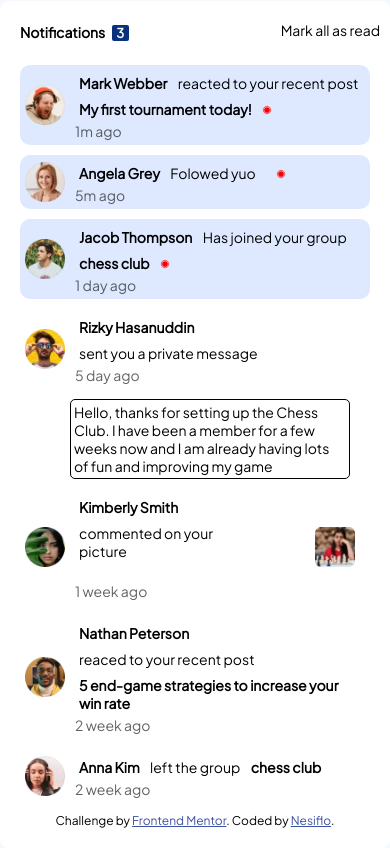
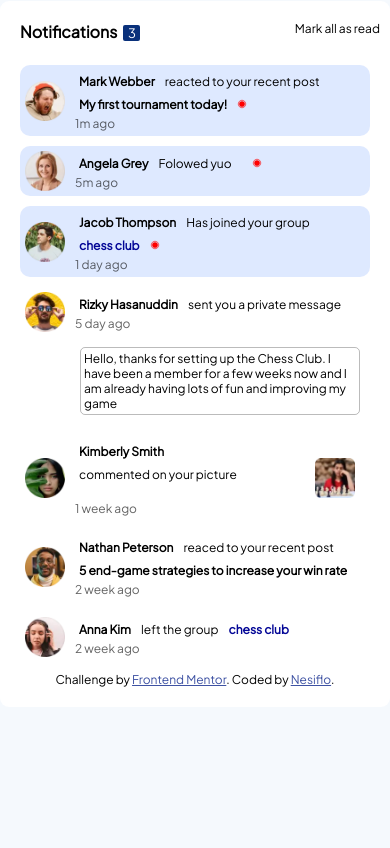
Before and after one commit to neidersinis1/mentor2, a plain HTML site: page index.html in a window 390 px wide. Drawn offline with nearby package versions, Linux system fonts and the light colour scheme.

Commit message:
modificamos los archivos

```diff
--- a/index.html
+++ b/index.html
@@ -3,7 +3,6 @@
   <head>
     <meta charset="UTF-8" />
     <meta name="viewport" content="width=device-width, initial-scale=1.0" />
-    <!-- displays site properly based on user's device -->
     <link rel="preconnect" href="https://fonts.googleapis.com" />
     <link rel="preconnect" href="https://fonts.gstatic.com" crossorigin />
     <link
@@ -15,12 +14,10 @@
       rel="icon"
       type="image/png"
       sizes="32x32"
-      href="./images/favicon-32x32.png"
+      href="./assets/images/favicon-32x32.png"
     />
 
     <title>Notifications Page</title>
-
-    <!-- Feel free to remove these styles or customise in your own stylesheet 👍 -->
     <link rel="stylesheet" href="styles.css" />
     <script
       defer
@@ -35,26 +32,27 @@
   </head>
   <body>
     <main class="main-container">
-      <div class="header-container">
-        <div class="notificacion">
-          Notifications
+      <header class="header-container">
+        <div class="notification">
+          <h1>Notifications</h1>
           <span class="noti-number"></span>
         </div>
         <div class="todos-leidos">Mark all as read</div>
-      </div>
+      </header>
       <div class="chat-container">
         <ul class="notification-list">
           <li>
             <div class="chat">
+              <picture>
                 <img src="./assets/images/avatar-mark-webber.webp" alt="foto" />
+              </picture>
               <div>
                 <p>
                   <span id="n1" class="name">Mark Webber</span>
                   <span class="mensaje-IA1"> reacted to your recent post</span>
-                  <span id="e1" class="etiquet"
-                    >My first tournament today!</span
-                  >
-
+                  <span id="e1" class="etiquet">
+                    My first tournament today!
+                  </span>
                   <span class="punto">
                     <ion-icon name="radio-button-on-outline"></ion-icon>
                   </span>
@@ -67,7 +65,9 @@
 
           <li>
             <div class="chat">
+              <picture>
                 <img src="./assets/images/avatar-angela-gray.webp" alt="foto" />
+              </picture>
               <div>
                 <p>
                   <span id="n2" class="name">Angela Grey</span>
@@ -85,15 +85,17 @@
 
           <li>
             <div class="chat">
+              <picture>
                 <img
                   src="./assets/images/avatar-jacob-thompson.webp"
                   alt="foto"
                 />
+              </picture>
               <div>
                 <p>
                   <span id="n3" class="name">Jacob Thompson</span>
                   <span class="mensaje-IA1">Has joined your group</span>
-                  <span id="e3" class="etiquet inactivo">chess club</span>
+                  <span id="e3" class="etiqueta1 inactivo">chess club</span>
                   <span class="punto"
                     ><ion-icon name="radio-button-on-outline"></ion-icon
                   ></span>
@@ -106,10 +108,12 @@
 
           <li>
             <div class="chat1">
+              <picture>
                 <img
                   src="./assets/images/avatar-rizky-hasanuddin.webp"
                   alt="foto"
                 />
+              </picture>
               <div>
                 <p>
                   <span class="name">Rizky Hasanuddin</span>
@@ -159,10 +163,12 @@
 
           <li>
             <div class="chat1">
+              <picture>
                 <img
                   src="./assets/images/avatar-nathan-peterson.webp"
                   alt="foto"
                 />
+              </picture>
               <div>
                 <p>
                   <span class="name">Nathan Peterson</span>
@@ -185,12 +191,14 @@
 
           <li>
             <div class="chat1">
+              <picture>
                 <img src="./assets/images/avatar-anna-kim.webp" alt="foto" />
+              </picture>
               <div>
                 <p>
                   <span class="name">Anna Kim</span>
                   <span class="mensaje-IA1">left the group</span>
-                  <span class="etiquet">chess club</span>
+                  <span class="etiqueta1">chess club</span>
                   <span class="inactive">
                     <ion-icon name="radio-button-on-outline"></ion-icon>
                   </span>
--- a/main.js
+++ b/main.js
@@ -23,22 +23,10 @@ let name13 = document.querySelector("#n3");
 let chatn3 = document.querySelector(".chat ")[2];
 
 let notification = document.querySelectorAll(".punto").length * 1;
-// localStorage.setItem("valorEnLS", notification);
 
 let notiNumber = document.querySelector(".noti-number");
-if (notification == "0") {
-  notiNumber.classList.add("inactive");
-} else {
-}
 
 notiNumber.innerHTML = `${notification}`;
-
-if (notification.length == 0) {
-  notiNumber.setAttribute("class", "inactive");
-} else {
-}
-
-// console.log(notiNumber);
 
 let name1 = document.querySelectorAll(".name1");
 
@@ -48,30 +36,36 @@ let mensaje1 = document.querySelectorAll(".mensaje1");
 
 name11.addEventListener("click", () => {
   let notification = document.querySelectorAll(".punto").length - 1 * 0.99;
-  Math.floor(notification);
   localStorage.setItem("valorEnLS", notification);
 });
 
 name11.addEventListener("click", () => {
   let notification = localStorage.getItem("valorEnLS");
   document.querySelector(".noti-number").innerHTML = notification;
-  // notiNumber.innerHTML = `${notification}`;
 });
 
 name11.addEventListener("click", () => {
   localStorage.removeItem("valorEnLS");
 });
 
+etiquet1.addEventListener("click", () => {
+  let notification = document.querySelectorAll(".punto").length - 1 * 0.99;
+  localStorage.setItem("valorEnLS", notification);
+});
+
+etiquet1.addEventListener("click", () => {
+  let notification = localStorage.getItem("valorEnLS");
+  document.querySelector(".noti-number").innerHTML = notification;
+});
+
 name12.addEventListener("click", () => {
   let notification = document.querySelectorAll(".punto").length - 1 * 0.99;
 
   localStorage.setItem("valorEnLS", notification);
-  // console.log(notification);
 });
 name12.addEventListener("click", () => {
   let notification = localStorage.getItem("valorEnLS");
   document.querySelector(".noti-number").innerHTML = notification;
-  // notiNumber.innerHTML = +`${notification}`;
 });
 
 name12.addEventListener("click", () => {
@@ -82,12 +76,10 @@ name13.addEventListener("click", () => {
   let notification = document.querySelectorAll(".punto").length - 1 * 0.99;
 
   localStorage.setItem("valorEnLS", notification);
-  // console.log(notification);
 });
 name13.addEventListener("click", () => {
   let notification = localStorage.getItem("valorEnLS");
   document.querySelector(".noti-number").innerHTML = notification;
-  // notiNumber.innerHTML = notification;
 });
 
 name13.addEventListener("click", () => {
@@ -127,9 +119,6 @@ function markAllRead() {
 function marketiquet1() {
   point1.classList.replace("punto", "inactive");
   chate1.classList.replace("chat", "chat1");
-  // for (let i = 0; i < chate1.length; i++) {
-  //   chate1[i].setAttribute("class", "chat1");
-  // }
 }
 
 function markName11() {
@@ -138,11 +127,6 @@ function markName11() {
 }
 
 function marketiquet2() {
-  // for (let i = 0; i < point2.length; i++) {
-  //   point2[i].setAttribute("class", "inactive");
-  // }
-  // point2.setAttribute("class", "inactive");
-  // point2.classList.add("inactive");
   // chate2.classList.replace("chat", "chat1");
 }
 
@@ -152,9 +136,6 @@ function markName12() {
 }
 
 function marketiquet3() {
-  // for (let i = 0; i < point2.length; i++) {
-  //   point2[i].setAttribute("class", "inactive");
-  // }
   // point2.setAttribute("class", "inactive");
   // point2.classList.add("inactive");
   // chate2.classList.replace("chat", "chat1");
--- a/styles.css
+++ b/styles.css
@@ -15,20 +15,26 @@ body {
   background-color: white;
   width: 60%;
   height: 90%;
-  font-size: 1.3rem;
+  font-size: 1.1rem;
   position: relative;
   margin: auto;
   margin-top: 3rem;
+  margin-bottom: 3rem;
   padding: 2rem 2rem;
   border-radius: 0.9rem;
+  padding: 2rem;
 }
 
 .header-container {
   display: flex;
   margin-bottom: 2rem;
 }
-.notificacion {
-  font-weight: 900;
+.notification {
+  font-weight: 400;
+}
+h1 {
+  font-size: 1.6rem;
+  display: inline-block;
 }
 
 .noti-number {
@@ -42,11 +48,6 @@ body {
   display: inline-block;
 }
 span {
-  /* background-color: hsl(219, 85%, 26%); */
-  /* color: white; */
-  /* font-size: 1.3rem; */
-  /* width: 1.7rem; */
-  /* text-align: center; */
   margin: 0.4rem;
   border-radius: 0.2rem;
   display: inline-block;
@@ -75,7 +76,6 @@ span {
 }
 
 .chat1 {
-  /* background-color: hsla(219, 97%, 50%, 0.089); */
   margin-bottom: 1rem;
   text-decoration: none;
   list-style: none;
@@ -86,15 +86,10 @@ span {
 }
 
 li {
-  /* background-color: hsla(219, 100%, 50%, 0.13); */
-  /* height: 6.5rem; */
-  /* margin-bottom: 1rem; */
-  /* text-decoration: none; */
   list-style: none;
-  /* display: flex;
-  align-items: center; */
   border-radius: 1rem;
 }
+
 img {
   width: 4rem;
   display: flex;
@@ -104,69 +99,72 @@ img {
 }
 
 .mensaje {
-  /* background-color: hsla(219, 95%, 50%, 0.24); */
-  width: 90%;
+  width: 80%;
   display: flex;
   position: relative;
   left: 5rem;
   margin-bottom: 2rem;
   border-radius: 0.5rem;
-  padding: 0.3rem;
-  /* cursor: pointer; */
-}
-
-.mensaje1 {
-  width: 85%;
-  display: flex;
-  position: relative;
-  left: 5rem;
-  margin-bottom: 1rem;
-  border-radius: 0.5rem;
+  padding-right: 2.5rem;
+  border: 1px solid rgba(0, 0, 0, 0.336);
   padding: 0.3rem;
   cursor: pointer;
 }
 
+.mensaje1 {
+  /* background-color: hsla(219, 95%, 50%, 0.24); */
+  width: 80%;
+  display: flex;
+  position: relative;
+  margin-right: 7rem;
+  left: 5rem;
+  margin-bottom: 1rem;
+  border-radius: 0.5rem;
+  border: 1px solid rgba(0, 0, 0, 0.336);
+  padding-right: 2.5rem;
+  cursor: pointer;
+  padding: 0.5rem;
+}
+
 .mensaje1:hover {
+  background-color: hsla(219, 95%, 50%, 0.24);
+}
+
+.mensaje:hover {
   background-color: hsla(219, 95%, 50%, 0.24);
   cursor: pointer;
 }
 
 .name {
-  font-weight: 800;
+  font-weight: 600;
   cursor: pointer;
 }
 
 .name:hover {
   color: hsl(239, 96%, 30%);
-  font-weight: 800;
+  font-weight: 700;
   cursor: pointer;
 }
 
 .name1 {
   color: hsl(219, 85%, 26%);
-  font-weight: 800;
+  font-weight: 600;
   cursor: pointer;
 }
 
 .div-image {
-  /* background-color: aqua; */
   width: 55%;
   position: relative;
   display: flex;
-  /* place-content: end; */
   justify-content: end;
   align-items: flex-end;
 }
 
 .picture-image {
-  /* background-color: blue; */
   width: 15%;
   display: flex;
-  /* place-content: end; */
   cursor: pointer;
-
   justify-content: end;
-  /* align-items: center; */
 }
 
 .mensaje-IA {
@@ -174,11 +172,9 @@ img {
   font-weight: 600;
   margin: 1rem;
 }
-.inactivo {
-  display: none;
-}
+
 .etiqueta1 {
-  color: hsl(219, 85%, 26%);
+  color: black;
   font-weight: 600;
   cursor: pointer;
 }
@@ -186,6 +182,7 @@ img {
 .etiquet {
   color: black;
   font-weight: 600;
+  display: inline-block;
   cursor: pointer;
 }
 
@@ -217,49 +214,20 @@ img {
   display: none;
 }
 
+.inactivo {
+  display: none;
+}
+
 @media screen and (max-width: 376px) {
+}
+
+@media screen and (max-width: 450px) {
   .main-container {
     background-color: white;
     width: 100%;
     height: 100%;
-    font-size: 1.4rem;
+    font-size: 1.2rem;
     position: relative;
-    /* margin: auto; */
-    margin-top: 0.1rem;
-    padding: 2rem 2rem;
-    border-radius: 0.9rem;
-  }
-  .mensaje1 {
-    /* background-color: hsla(219, 95%, 50%, 0.24); */
-    width: 70%;
-    display: flex;
-    position: relative;
-    left: 5rem;
-    border: 1px solid;
-    margin-bottom: 2rem;
-    border-radius: 0.5rem;
-    margin-right: 2rem;
-    padding: 0.3rem;
-    cursor: pointer;
-  }
-  .mensaje1:hover {
-    background-color: hsla(219, 95%, 50%, 0.24);
-    cursor: pointer;
-    border: 1px solid;
-  }
-  .inactivo {
-    display: inline-block;
-  }
-}
-
-@media screen and (max-width: 420px) {
-  .main-container {
-    background-color: white;
-    width: 100%;
-    height: 100%;
-    font-size: 1.4rem;
-    position: relative;
-    /* margin: auto; */
     margin-top: 0.1rem;
     padding: 2rem 2rem;
     border-radius: 0.9rem;
@@ -269,11 +237,9 @@ img {
     width: 80%;
     position: relative;
     display: flex;
-    /* left: 5rem; */
-    /* right: 5rem; */
-    /* margin: auto; */
-    border: 1px solid black;
-    margin-bottom: 1rem;
+    margin: 1rem;
+    border: 1px solid rgba(0, 0, 0, 0.267);
+    margin-bottom: 2rem;
     border-radius: 0.5rem;
     padding: 0.3rem;
     cursor: pointer;
@@ -281,9 +247,11 @@ img {
   .mensaje1:hover {
     background-color: hsla(219, 95%, 50%, 0.24);
     cursor: pointer;
-    border: 1px solid;
   }
   .inactivo {
     display: inline-block;
   }
+  .etiqueta1 {
+    color: hsl(239, 96%, 30%);
+  }
 }
```
Also changed, not shown: 1 other file. Lines whose indentation alone changed are shown as unchanged.
